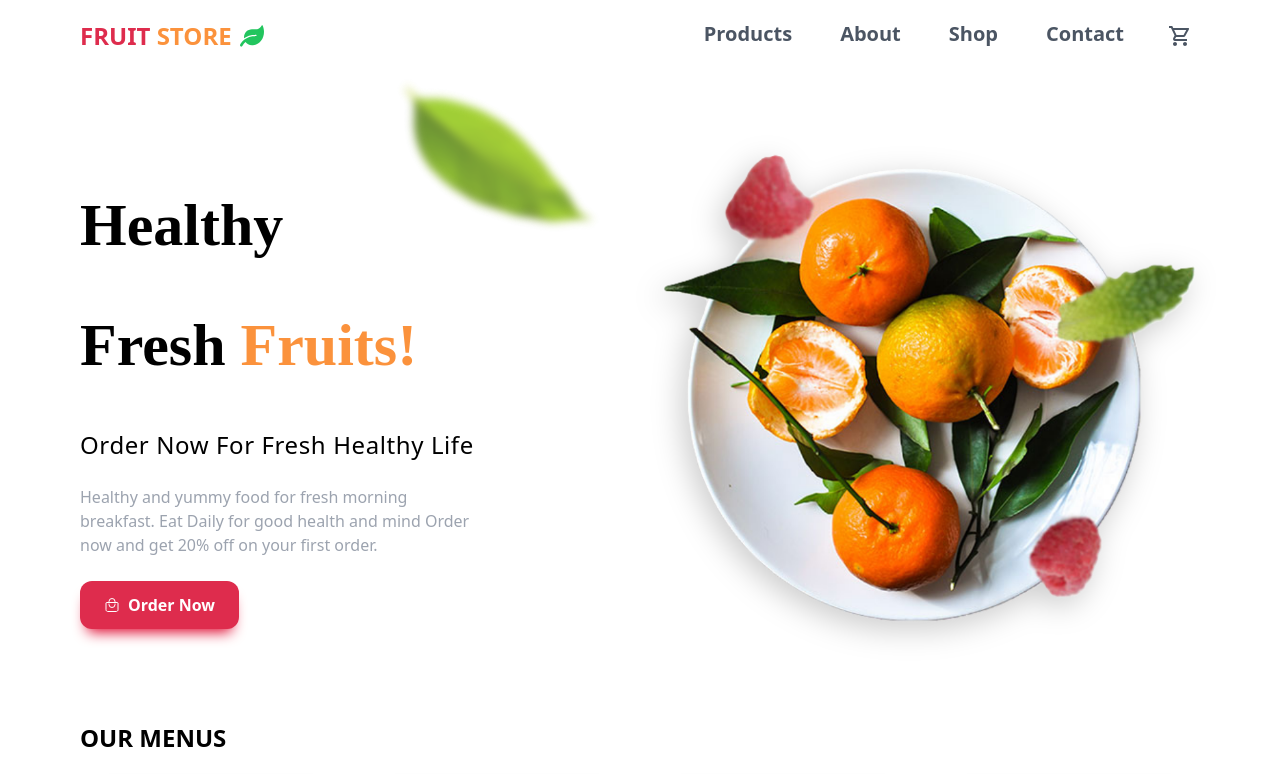
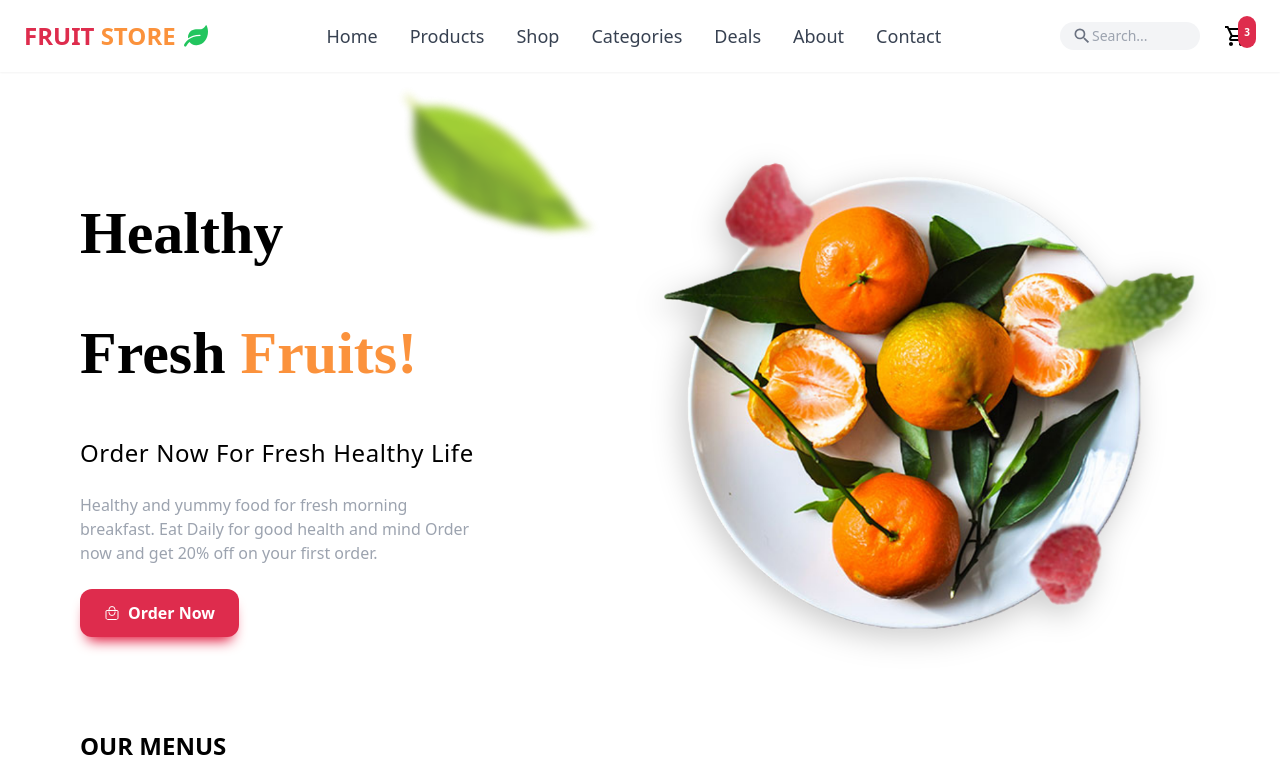
Before and after one commit to KashifSaeed1/Fruitstore-landing-page, a React (Vite) app: page / in a window 1280 px wide. Shown: the top 774 px of the page. Built offline with nearby package versions, Linux system fonts and the light colour scheme; a web font is replaced by a local one.

Commit message:
feat: enhance NavBar UI with glassmorphism and expanded menu items

```diff
--- a/src/components/NavBar/NavBar.jsx
+++ b/src/components/NavBar/NavBar.jsx
@@ -1,55 +1,61 @@
 import { useState } from "react";
-import { MdMenu, MdOutlineShoppingCart } from "react-icons/md";
+import { MdMenu, MdOutlineShoppingCart, MdSearch } from "react-icons/md";
 import ResponsiveMenu from "./ResponsiveMenu";
-import { motion } from "framer-motion";
+import { motion, AnimatePresence } from "framer-motion";
 import Logo from "../Logo/Logo";
+
 const NavBarMenu = [
-  {
-    id: 1,
-    tittle: "Home",
-    url: "/",
-  },
-  {
-    id: 2,
-    title: "Products",
-    url: "/products",
-  },
-  {
-    id: 3,
-    title: "About",
-    url: "/about",
-  },
-  {
-    id: 4,
-    title: "Shop",
-    url: "/shop",
-  },
-  {
-    id: 5,
-    title: "Contact",
-    url: "/contact",
-  },
+  { id: 1, title: "Home", url: "/" },
+  { id: 2, title: "Products", url: "/products" },
+  { id: 3, title: "Shop", url: "/shop" },
+  { id: 4, title: "Categories", url: "/categories" },
+  { id: 5, title: "Deals", url: "/deals" },
+  { id: 6, title: "About", url: "/about" },
+  { id: 7, title: "Contact", url: "/contact" },
 ];
 
 const NavBar = () => {
   const [isOpen, setIsOpen] = useState(false);
+
   return (
     <>
-      <nav>
+      <nav className="fixed top-0 left-0 w-full bg-white/80 backdrop-blur-md z-50 shadow-sm">
         <motion.div
-          initial={{ opacity: 0 }}
-          animate={{ opacity: 1 }}
-          transition={{ duration: 0.5, delay: 0.5 }}
-          className="container flex justify-between items-center py-4 md:pt-4">
-          {/* logo section  */}
-          <Logo />
-          {/* menu section  */}
+          initial={{ y: -50, opacity: 0 }}
+          animate={{ y: 0, opacity: 1 }}
+          transition={{ duration: 0.6, ease: "easeOut" }}
+          className="container mx-auto flex justify-between items-center py-4 px-6"
+        >
+          <div className="flex-shrink-0">
+            <Logo />
+          </div>
+
+
           <Menu />
-          {/* Mobile Hamburger menu section  */}
-          <Hamburger isOpen={isOpen} setIsOpen={setIsOpen} />
+
+          <div className="flex items-center gap-4">
+            <div className="hidden lg:flex items-center bg-gray-100 rounded-full px-3 py-1">
+              <MdSearch className="text-gray-500 text-xl" />
+              <input
+                type="text"
+                placeholder="Search..."
+                className="bg-transparent border-none focus:ring-0 text-sm w-24 focus:w-40 transition-all duration-300"
+              />
+            </div>
+
+            <button className="relative text-2xl p-2 rounded-full hover:bg-primary/10 hover:text-primary transition-colors duration-300">
+              <MdOutlineShoppingCart />
+              <span className="absolute top-0 right-0 bg-primary text-white text-[10px] font-bold px-1.5 rounded-full">
+                3
+              </span>
+            </button>
+
+            <Hamburger isOpen={isOpen} setIsOpen={setIsOpen} />
+          </div>
         </motion.div>
       </nav>
-      {/* Mobile Menu section */}
+      <div className="h-[80px]"></div>
+
       <ResponsiveMenu open={isOpen} />
     </>
   );
@@ -57,20 +63,19 @@ const NavBar = () => {
 
 function Menu() {
   return (
-    <div className=" hidden md:block">
-      <ul className="flex text-gray-600 gap-6">
+    <div className="hidden md:block">
+      <ul className="flex items-center gap-8">
         {NavBarMenu.map((link) => (
-          <li key={link.id} className="text-xl">
+          <li key={link.id} className="relative group">
             <a
               href={link.url}
-              className=" inline-block py-1 px-3 font-semibold hover:text-primary hover:shadow-[0_3px_0_-1px_#ef4444]">
+              className="text-gray-700 font-medium text-lg hover:text-primary transition-colors duration-300"
+            >
               {link.title}
             </a>
+            <span className="absolute left-0 -bottom-1 w-0 h-[2px] bg-primary transition-all duration-300 group-hover:w-full"></span>
           </li>
         ))}
-        <button className="text-2xl p-2 rounded-full hover:bg-primary hover:text-white duration-200">
-          <MdOutlineShoppingCart />
-        </button>
       </ul>
     </div>
   );
@@ -78,8 +83,18 @@ function Menu() {
 
 function Hamburger({ isOpen, setIsOpen }) {
   return (
-    <div className=" md:hidden block">
-      <MdMenu className={`text-4xl`} onClick={() => setIsOpen(!isOpen)} />
+    <div className="md:hidden block">
+      <button
+        onClick={() => setIsOpen(!isOpen)}
+        className="text-4xl focus:outline-none"
+      >
+        <motion.div
+          animate={{ rotate: isOpen ? 90 : 0 }}
+          transition={{ duration: 0.3 }}
+        >
+          <MdMenu />
+        </motion.div>
+      </button>
     </div>
   );
 }
```
